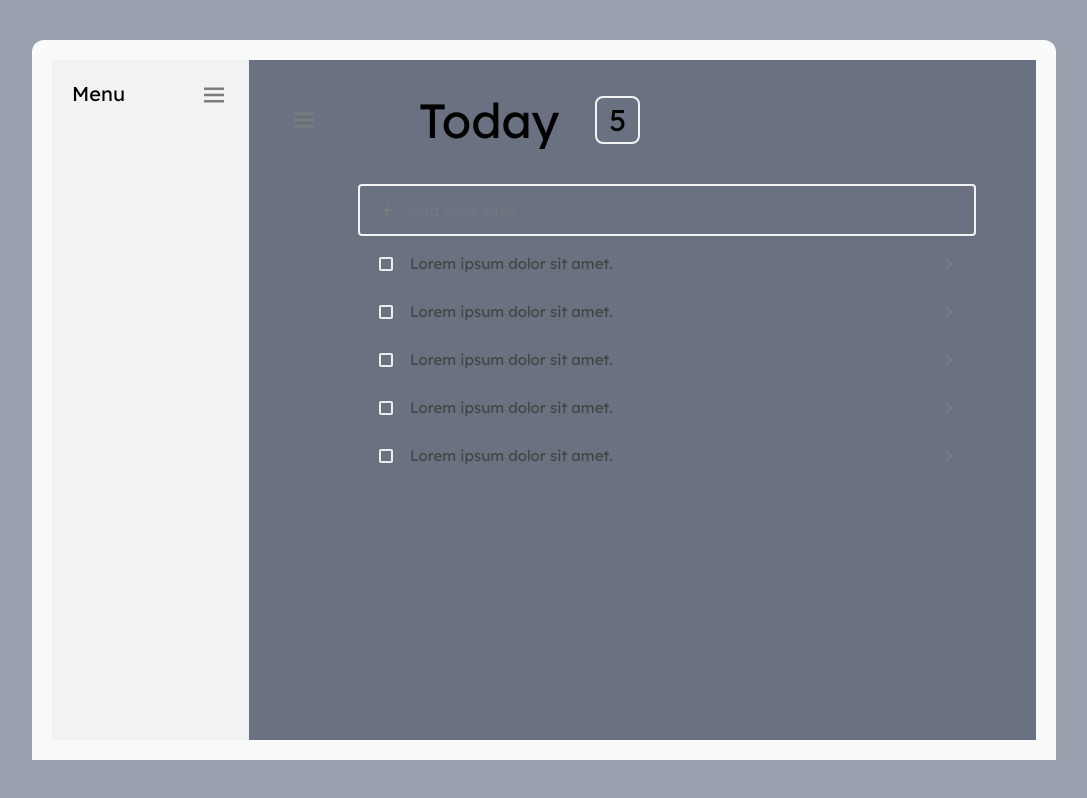
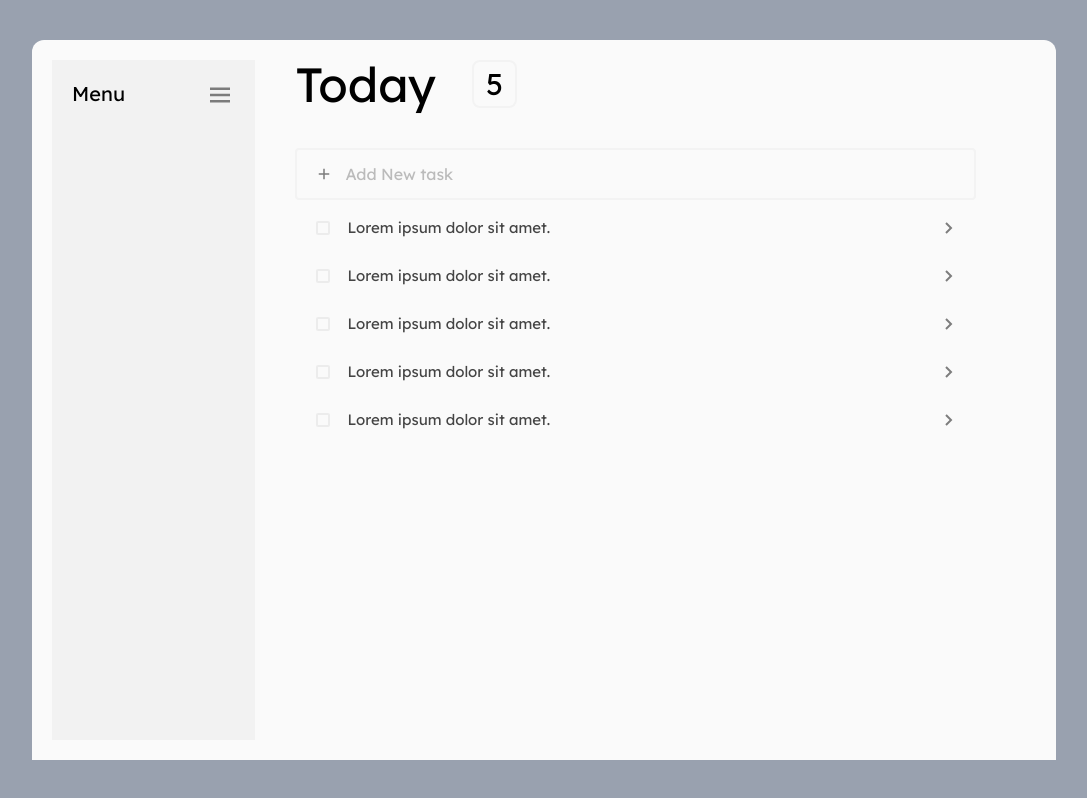
Before and after one commit to Noor-Ellahi/next-postgres-prisma, a Next.js app: page / in a window 1280 px wide. Shown: the whole page, without its empty margins (96-1183 px from the left). Built offline with nearby package versions, Linux system fonts and the light colour scheme.

Commit message:
Working on Ui

```diff
--- a/src/app/page.tsx
+++ b/src/app/page.tsx
@@ -1,32 +1,29 @@
-
-import { prisma } from "@/lib/prisma";
+'use client'
+import { useState } from "react";
 import { BiMenu, BiPlus, BiCheckbox, BiCheckboxChecked, BiChevronRight } from "react-icons/bi";
 
 
 
 
-const Home = async () => {
-  // await prisma.test.create({
-  //   data: {
-  //     name: "Its working  DB connected"
-  //   },
-  // })
+const Home = () => {
 
-  // const tests = await prisma.test.findMany();
+  const [menu , setMenu] = useState(false)
+
+
   return (
     <div className="h-screen w-full flex justify-center items-center bg-gray-400">
 
-      <div className="w-[80%] flex rounded-tr-xl rounded-tl-xl p-5 bg-[#FAFAFA] h-[90%]">
-        <div className="w-[20%] p-5  bg-[#F2F2F2]">
+      <div className={`w-[80%] flex rounded-tr-xl ${menu ? "" : "p-5"} rounded-tl-xl bg-[#FAFAFA] h-[90%]`}>
+        <div className={`w-[25%] p-5 ${menu ? 'hidden' : ''}  bg-[#F2F2F2]`}>
           <div className="flex justify-between">
             <h3 className="text-xl">Menu</h3>
-            <BiMenu className="text-3xl text-[#7C7C7C]" />
+            <BiMenu className="text-3xl text-[#7C7C7C]" onClick={() => setMenu(!menu)}/>
           </div>
         </div>
-        <div className="h-full w-[80%] bg-gray-500">
-          <div className="pl-10 pt-9">
+        <div className="h-full w-[100%]">
+          <div className={`pl-10 pt-9 ${menu ? '' : 'pl-0 pt-[0px]'}`}>
             <div className="flex gap-25 items-center">
-              <BiMenu className="text-3xl text-[#7C7C7C]" />
+              <BiMenu className={`text-3xl ${menu ? "" : "hidden"} text-[#7C7C7C]`} onClick={() => setMenu(!menu)}/>
               <div className="flex gap-9">
                 <h1 className="text-5xl">Today</h1>
                 <h2 className="text-3xl px-3 py-1 rounded-lg border-2 border-[#F3F3F3]">5</h2>
@@ -35,7 +32,7 @@ const Home = async () => {
           </div>
 
           <div className="h-[90%] pt-10 flex justify-end pr-15">
-            <div className="w-[85%] ">
+            <div className={`w-[85%]  ${menu ? "" : "w-[100%] pl-10"} `}>
               <div className="relative w-full text-[#7c7c7c]">
                 <BiPlus className="absolute left-5 top-1/2 text-lg -translate-y-1/2" />
 
```
